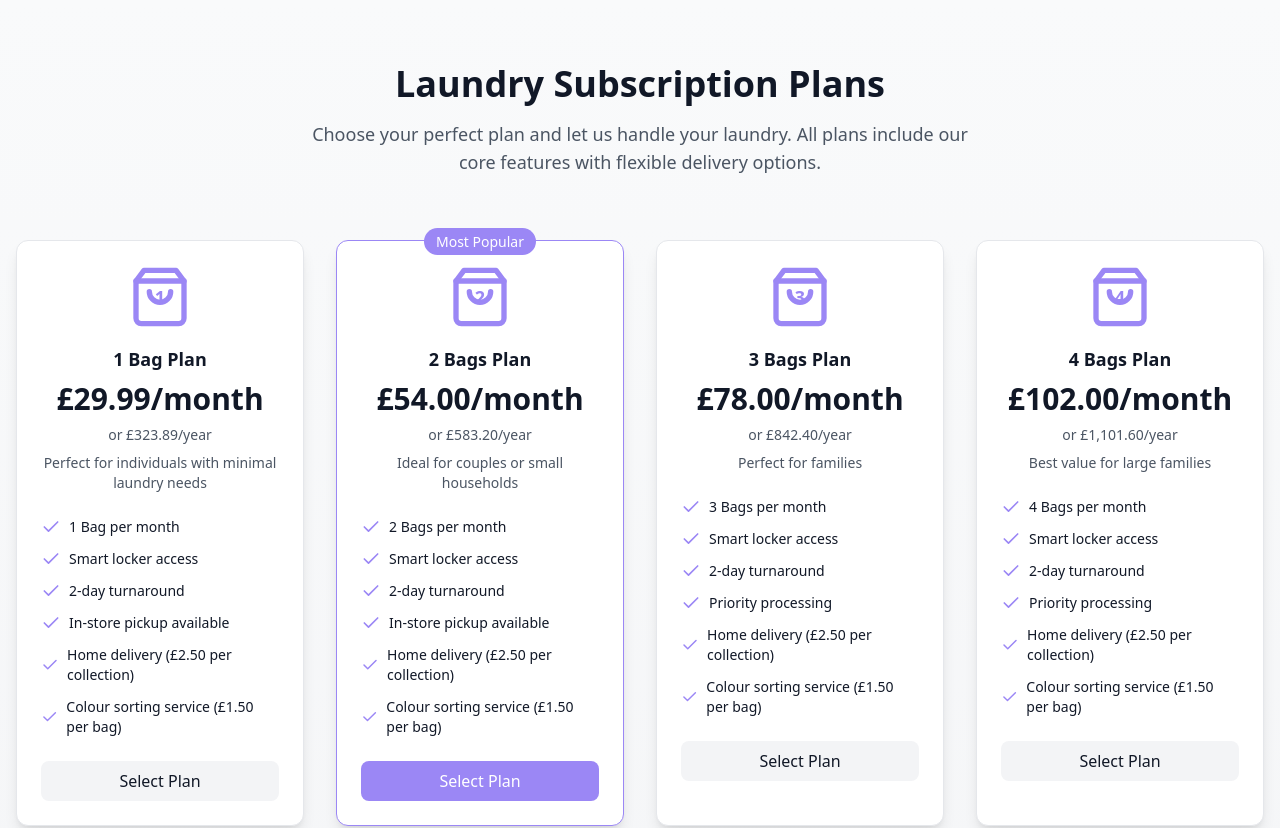
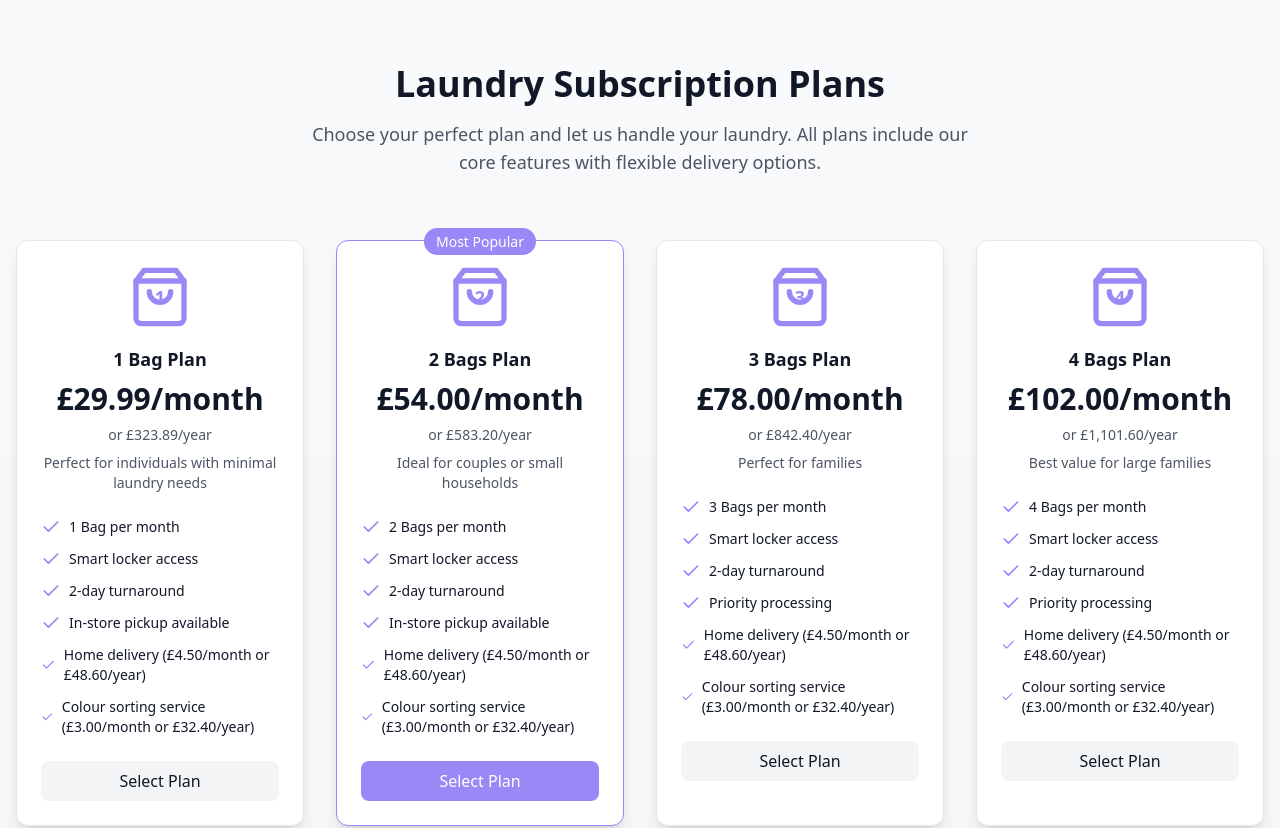
Before and after one commit to thecleanbean/cloud-subscription-hub-e5d188b0, a React (Vite) app: page / in a window 1280 px wide. Shown: the top 828 px of the page. Built offline with nearby package versions, Linux system fonts and the light colour scheme.

Commit message:
Update delivery pricing structure
Adjusted the delivery pricing to reflect equal monthly and annual rates.
[skip gpt_engineer]

```diff
--- a/src/pages/Index.tsx
+++ b/src/pages/Index.tsx
@@ -15,8 +15,8 @@ const plans = [
       { name: "Smart locker access", included: true },
       { name: "2-day turnaround", included: true },
       { name: "In-store pickup available", included: true },
-      { name: "Home delivery (£2.50 per collection)", included: true },
-      { name: "Colour sorting service (£1.50 per bag)", included: true },
+      { name: "Home delivery (£4.50/month or £48.60/year)", included: true },
+      { name: "Colour sorting service (£3.00/month or £32.40/year)", included: true },
     ],
     icon: "1",
   },
@@ -30,8 +30,8 @@ const plans = [
       { name: "Smart locker access", included: true },
       { name: "2-day turnaround", included: true },
       { name: "In-store pickup available", included: true },
-      { name: "Home delivery (£2.50 per collection)", included: true },
-      { name: "Colour sorting service (£1.50 per bag)", included: true },
+      { name: "Home delivery (£4.50/month or £48.60/year)", included: true },
+      { name: "Colour sorting service (£3.00/month or £32.40/year)", included: true },
     ],
     isPopular: true,
     icon: "2",
@@ -46,8 +46,8 @@ const plans = [
       { name: "Smart locker access", included: true },
       { name: "2-day turnaround", included: true },
       { name: "Priority processing", included: true },
-      { name: "Home delivery (£2.50 per collection)", included: true },
-      { name: "Colour sorting service (£1.50 per bag)", included: true },
+      { name: "Home delivery (£4.50/month or £48.60/year)", included: true },
+      { name: "Colour sorting service (£3.00/month or £32.40/year)", included: true },
     ],
     icon: "3",
   },
@@ -61,8 +61,8 @@ const plans = [
       { name: "Smart locker access", included: true },
       { name: "2-day turnaround", included: true },
       { name: "Priority processing", included: true },
-      { name: "Home delivery (£2.50 per collection)", included: true },
-      { name: "Colour sorting service (£1.50 per bag)", included: true },
+      { name: "Home delivery (£4.50/month or £48.60/year)", included: true },
+      { name: "Colour sorting service (£3.00/month or £32.40/year)", included: true },
     ],
     icon: "4",
   },
@@ -79,7 +79,7 @@ const deliveryOptions = [
     icon: <Home className="w-12 h-12 text-primary" />,
     title: "Home Delivery",
     description: "Monday to Friday, 7am-5PM",
-    price: "£2.50 per collection",
+    price: "£4.50/month or £48.60/year",
   },
 ];
 
```
